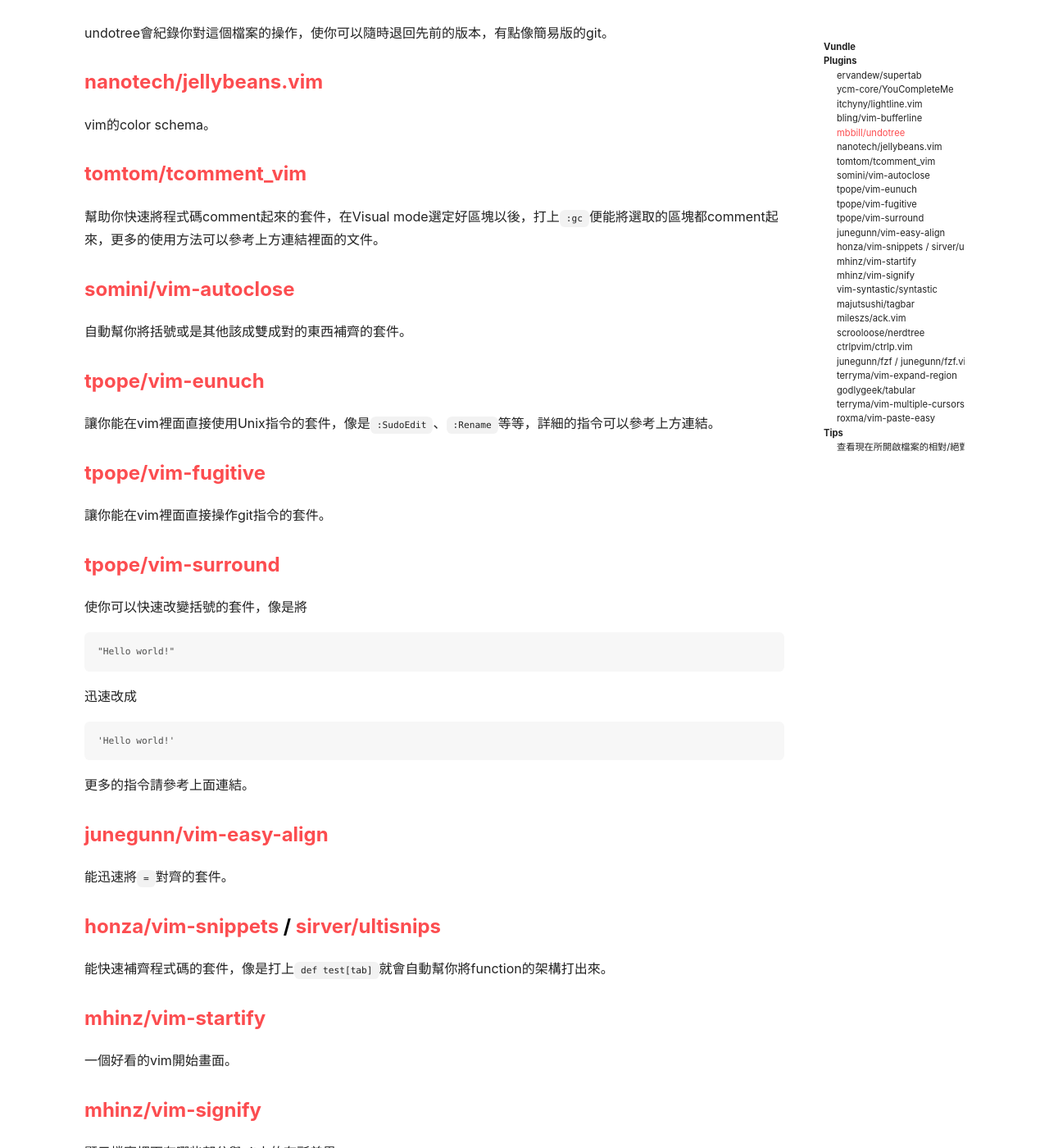
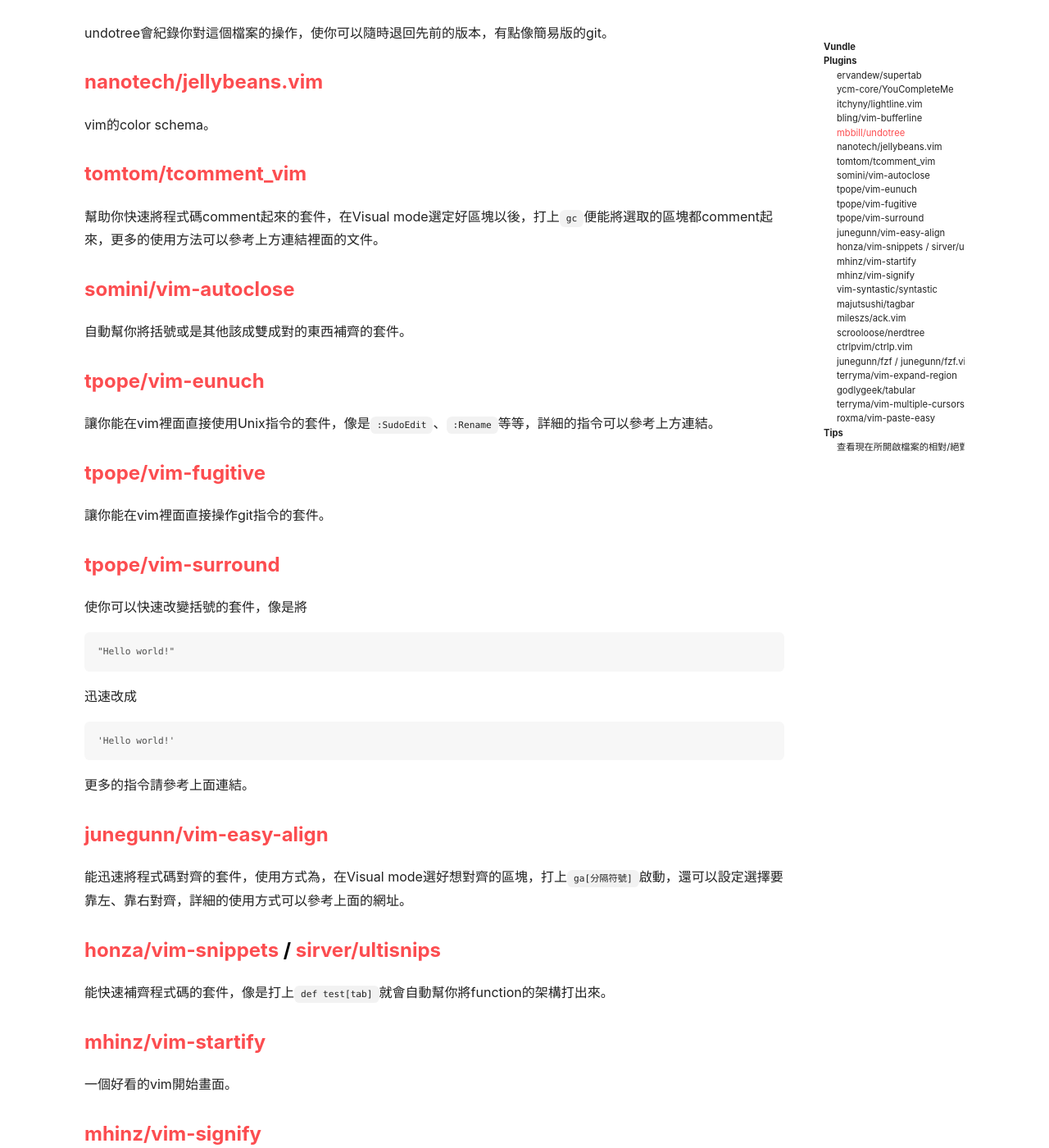
Before and after one commit to wjohn1483/wjohn1483.github.io, a Jekyll site: the page built from _posts/2020-03-09-vim-plugins/2020-03-09-vim-plugins.md, in a window 1280 px wide and 1400 px high, scrolled down 1653 px. Shown: the whole window at 82% size. Built offline with Jekyll 4.4.1, drawn with Linux system fonts in a browser that asks for light colours; nearby versions of some CDN libraries; some of the changed text lies outside the part shown.

Commit message:
Add more descriptions for vim-easy-align

````diff
--- a/_posts/2020-03-09-vim-plugins/2020-03-09-vim-plugins.md
+++ b/_posts/2020-03-09-vim-plugins/2020-03-09-vim-plugins.md
@@ -70,7 +70,7 @@
 
 ### [tomtom/tcomment_vim](https://github.com/tomtom/tcomment_vim)
 
-幫助你快速將程式碼comment起來的套件，在Visual mode選定好區塊以後，打上`:gc`便能將選取的區塊都comment起來，更多的使用方法可以參考上方連結裡面的文件。
+幫助你快速將程式碼comment起來的套件，在Visual mode選定好區塊以後，打上`gc`便能將選取的區塊都comment起來，更多的使用方法可以參考上方連結裡面的文件。
 
 ### [somini/vim-autoclose](https://github.com/Townk/vim-autoclose)
 
@@ -102,7 +102,7 @@
 
 ### [junegunn/vim-easy-align](https://github.com/junegunn/vim-easy-align)
 
-能迅速將`=`對齊的套件。
+能迅速將程式碼對齊的套件，使用方式為，在Visual mode選好想對齊的區塊，打上`ga[分隔符號]`啟動，還可以設定選擇要靠左、靠右對齊，詳細的使用方式可以參考上面的網址。
 
 ### [honza/vim-snippets](https://github.com/honza/vim-snippets) / [sirver/ultisnips](https://github.com/SirVer/ultisnips)
 
@@ -172,6 +172,8 @@
 endif
 ```
 
+其功能跟上面的**junegunn/vim-easy-align**蠻相近的。
+
 ### [terryma/vim-multiple-cursors](https://github.com/terryma/vim-multiple-cursors)
 
 讓vim擁有像Sublime那樣的多個游標的功能。
````
